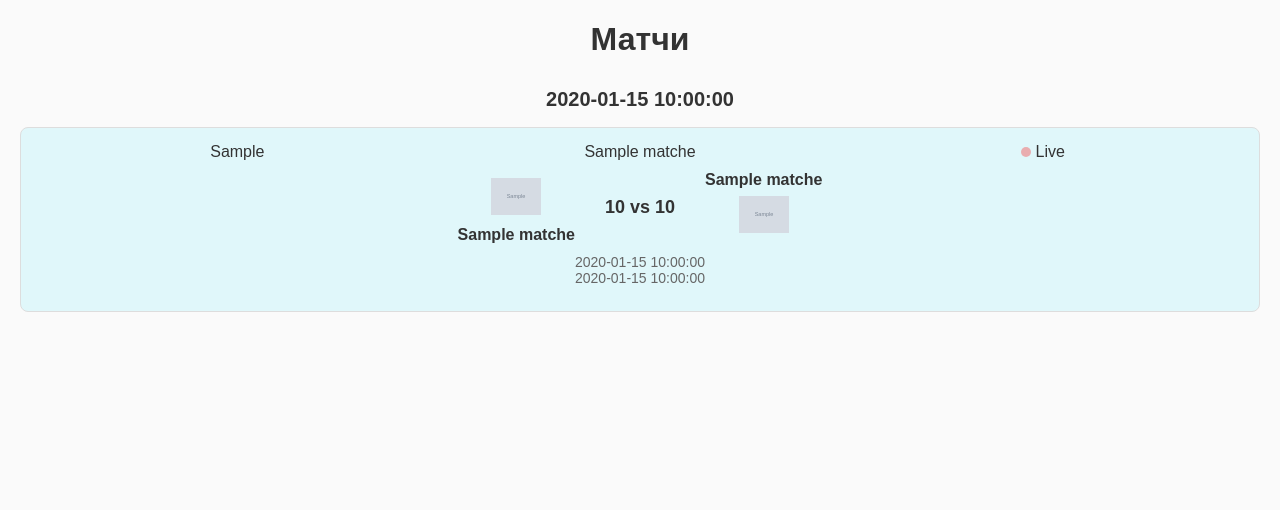
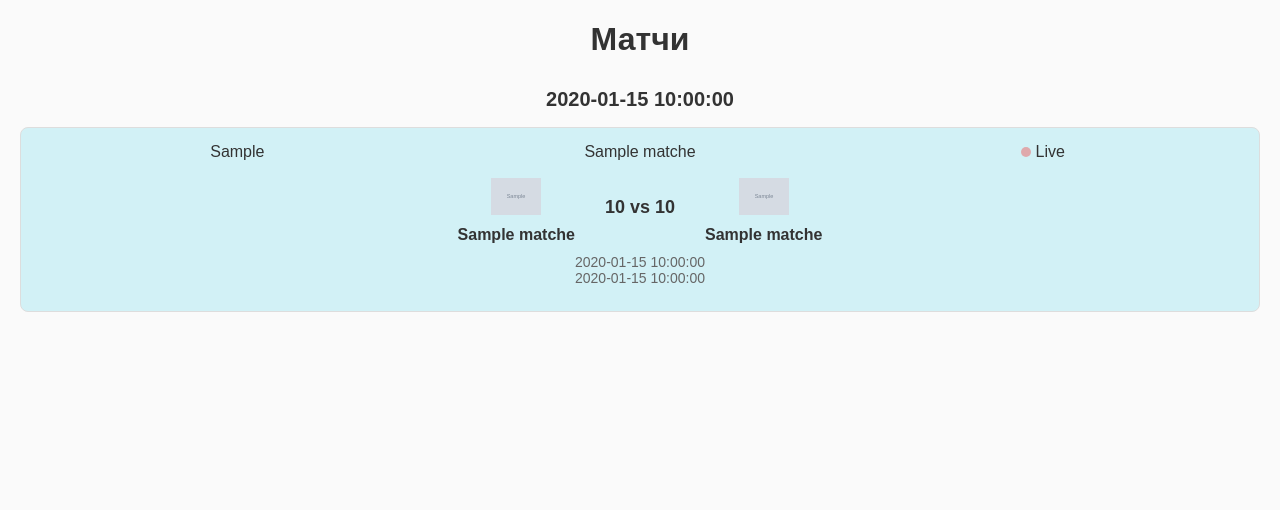
Before and after one commit to LlnZa/cs2, a FastAPI app: page / in a window 1280 px wide. Shown: the top 510 px of the page. Run offline with FastAPI, Linux system fonts and the light colour scheme; grey boxes marked "Sample" are stand-in pictures; a database or web service that is not in the repository returns one stand-in record (values such as "Sample title"); some libraries are stand-ins or nearby versions.

Commit message:
Update style.css

```diff
--- a/static/style.css
+++ b/static/style.css
@@ -27,9 +27,15 @@
     text-align: center;
 }
 
-/* Фон для live-матчей */
+/* Фон для live-матчей (плавное мигание фона можно реализовать через анимацию, пример ниже) */
 .live-match {
-    background: #e0f7fa; /* светло-голубой фон для live-матчей */
+    background: #e0f7fa;
+    animation: livePulse 2s infinite;
+}
+@keyframes livePulse {
+    0% { background-color: #e0f7fa; }
+    50% { background-color: #d0f0f5; }
+    100% { background-color: #e0f7fa; }
 }
 
 /* Заголовок группы (дата) */
@@ -67,8 +73,29 @@
     align-items: center;
     margin: 0 10px;
 }
+
+/* Для ПК-версии: различное расположение левой и правой команды */
+.team-left {
+    /* Левый блок: логотип сверху, имя снизу */
+}
+.team-right {
+    /* Правый блок: для ПК – имя сверху, логотип снизу */
+}
+@media (min-width: 601px) {
+    .team-right {
+        flex-direction: column-reverse;
+    }
+}
+
+/* Для мобильных: одинаковый порядок (логотип сверху, имя снизу) */
+@media (max-width: 600px) {
+    .team-left, .team-right {
+        flex-direction: column;
+    }
+}
+
 .match-teams img {
-    width: 50px; /* уменьшено для мобильных */
+    width: 50px;
     height: 50px;
     object-fit: contain;
     margin-bottom: 5px;
@@ -78,7 +105,7 @@
     font-weight: bold;
     margin: 0 5px;
 }
-.match-teams .score {
+.score {
     font-weight: bold;
     font-size: 18px;
     margin: 0 15px;
```
